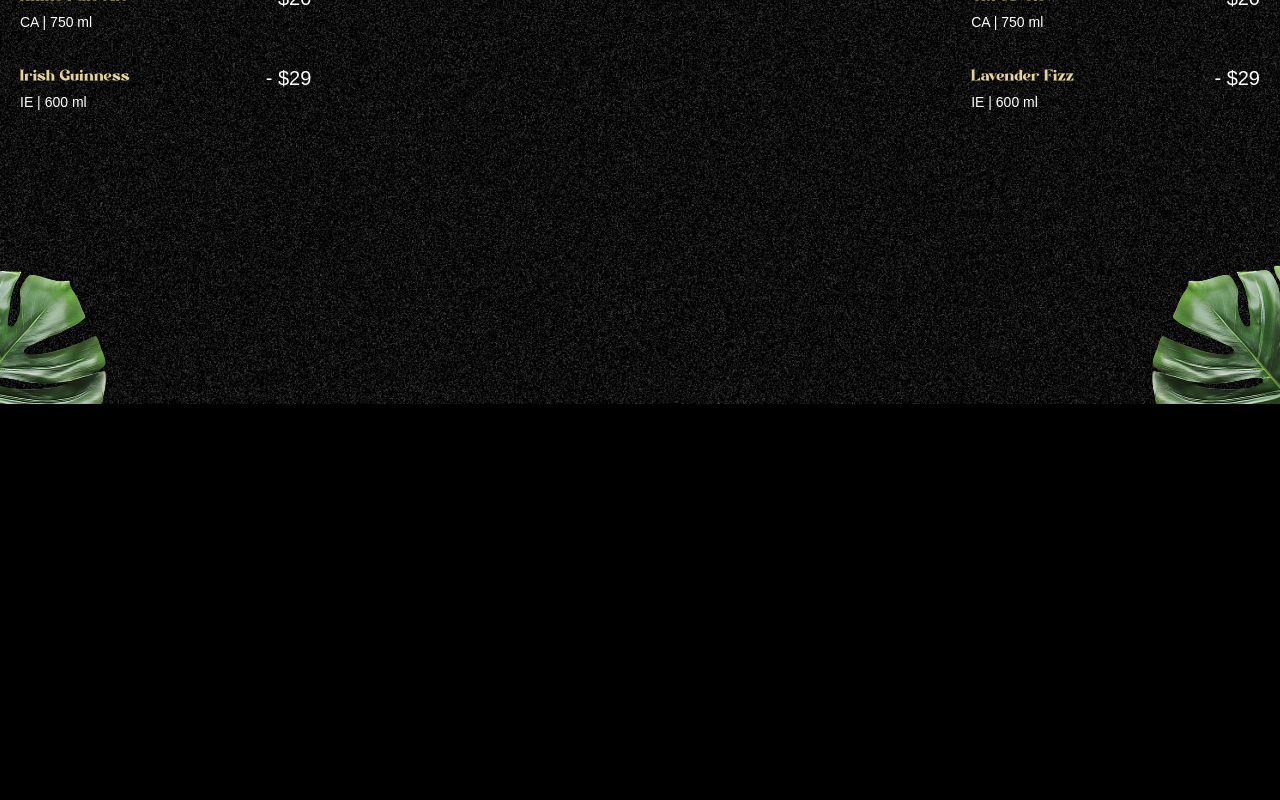
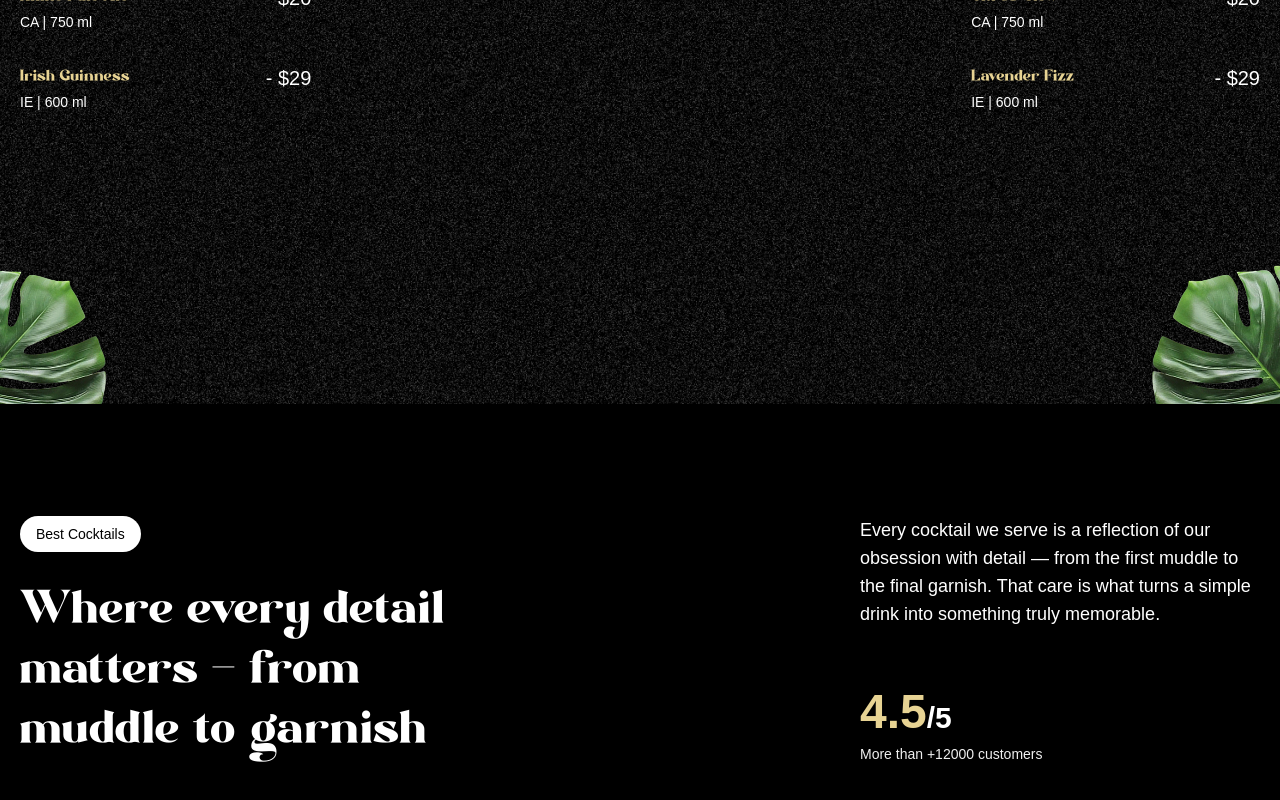
Before and after one commit to nikhiljayant/Velvet-Pour-Clone, a React (Vite) app: page / in a window 1280 px wide. Shown: the part 1196-1996 px from the top of the page. Before the commit the page ends 1600 px from the top, so only its background shows below. Built offline with nearby package versions, Linux system fonts and the light colour scheme; a web font is replaced by a local one.

Commit message:
about section (partially done)

```diff
--- a/src/App.jsx
+++ b/src/App.jsx
@@ -4,6 +4,7 @@
 import Navbar from "./components/Navbar";
 import Hero from "./components/Hero";
 import Cocktails from "./components/Cocktails";
+import About from "./components/About";
 
 gsap.registerPlugin(ScrollTrigger, SplitText);
 
@@ -13,6 +14,7 @@
       <Navbar />
       <Hero />
       <Cocktails />
+      <About />
     </main>
   );
 }
--- /dev/null
+++ b/src/components/About.jsx
@@ -0,0 +1,37 @@
+const About = () => {
+  return (
+    <div id="about">
+      <div className="mb-16 md:px-0 px-5">
+        <div className="content">
+          <div className="md:col-span-8">
+            <p className="badge">Best Cocktails</p>
+            <h2>
+              Where every detail matters <span className="text-white">-</span>{" "}
+              from muddle to garnish
+            </h2>
+          </div>
+
+          <div className="sub-content">
+            <p>
+              Every cocktail we serve is a reflection of our obsession with
+              detail — from the first muddle to the final garnish. That care is
+              what turns a simple drink into something truly memorable.
+            </p>
+            <div>
+              <p className="md:text-3xl text-xl font-bold">
+                <span>4.5</span>/5
+              </p>
+              <p className="text-sm text-white-100">
+                More than +12000 customers
+              </p>
+            </div>
+          </div>
+        </div>
+
+
+      </div>
+    </div>
+  );
+};
+
+export default About;
```
